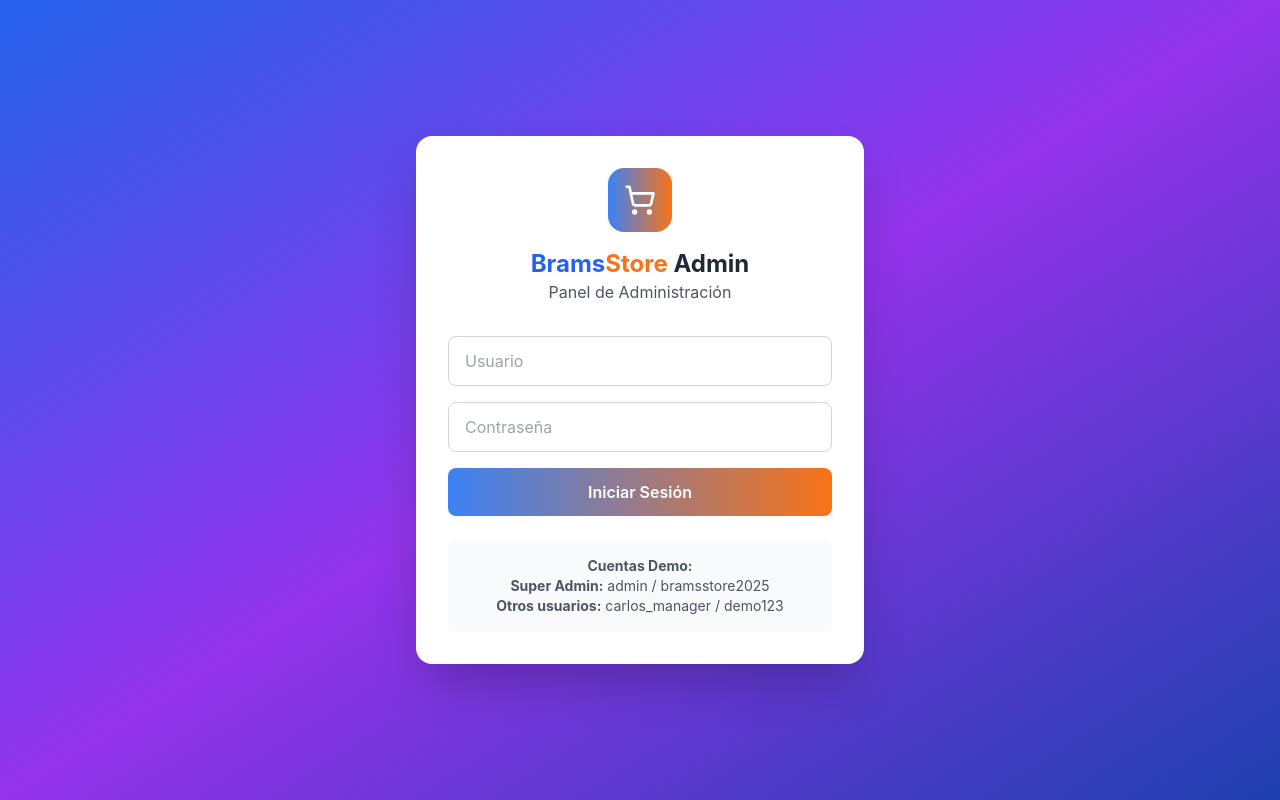
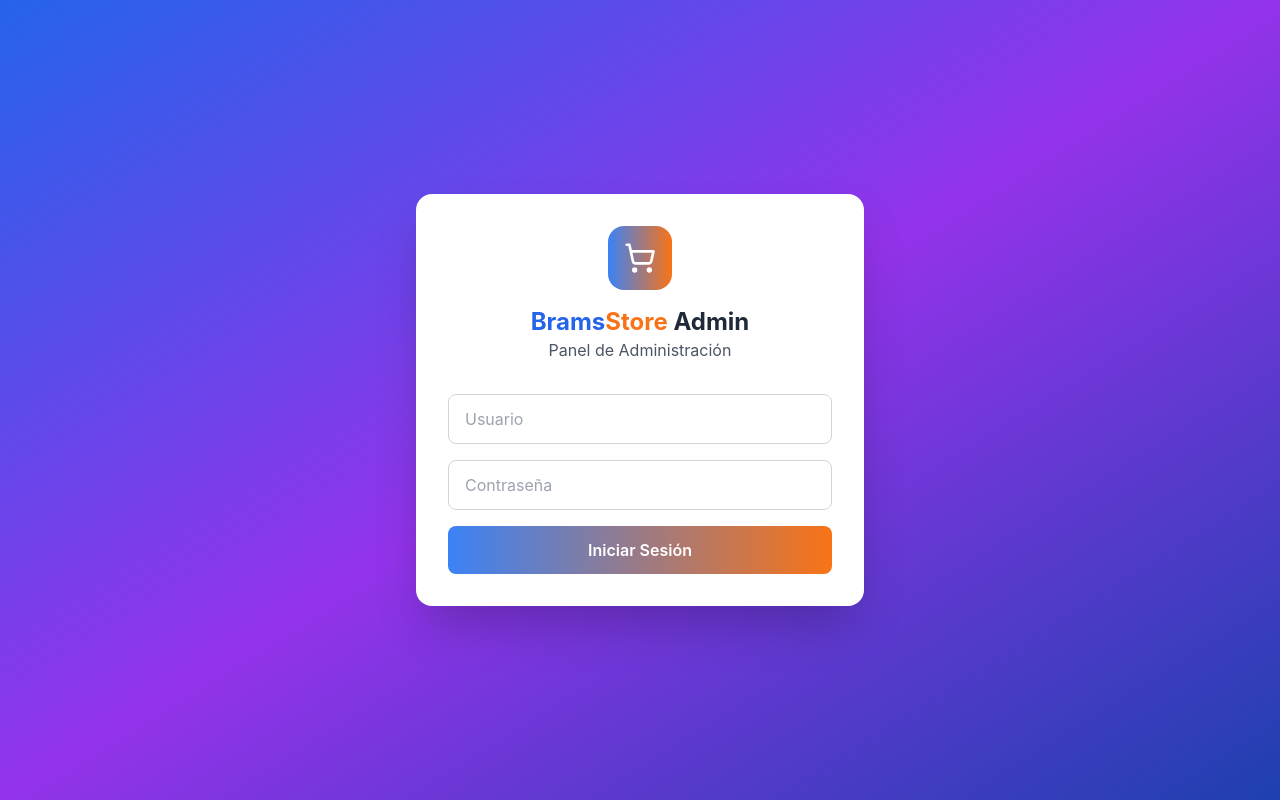
Before and after one commit to Lex-Salas/bramsstore-admin, a React (Create React App) app: page / in a window 1280 px wide. Built offline with nearby package versions, Linux system fonts and the light colour scheme.

Commit message:
SECURITY FIX: Remove exposed credentials from login screen

```diff
--- a/src/App.js
+++ b/src/App.js
@@ -450,13 +450,7 @@ const BramsStoreAdmin = () => {
             </div>
           </form>
 
-          <div className="mt-6 p-4 bg-gray-50 rounded-lg">
-            <p className="text-sm text-gray-600 text-center">
-              <strong>Cuentas Demo:</strong><br />
-              <strong>Super Admin:</strong> admin / bramsstore2025<br />
-              <strong>Otros usuarios:</strong> carlos_manager / demo123
-            </p>
-          </div>
+
         </div>
       </div>
     );
```
